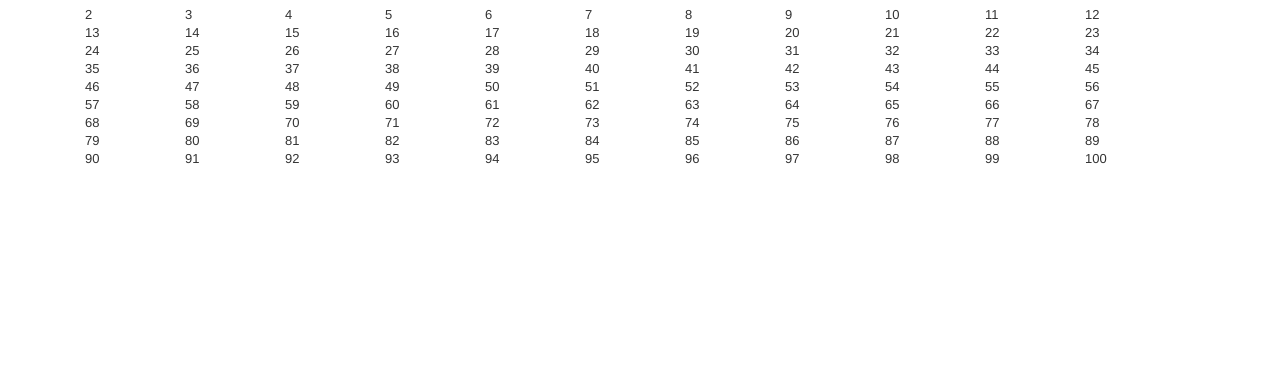
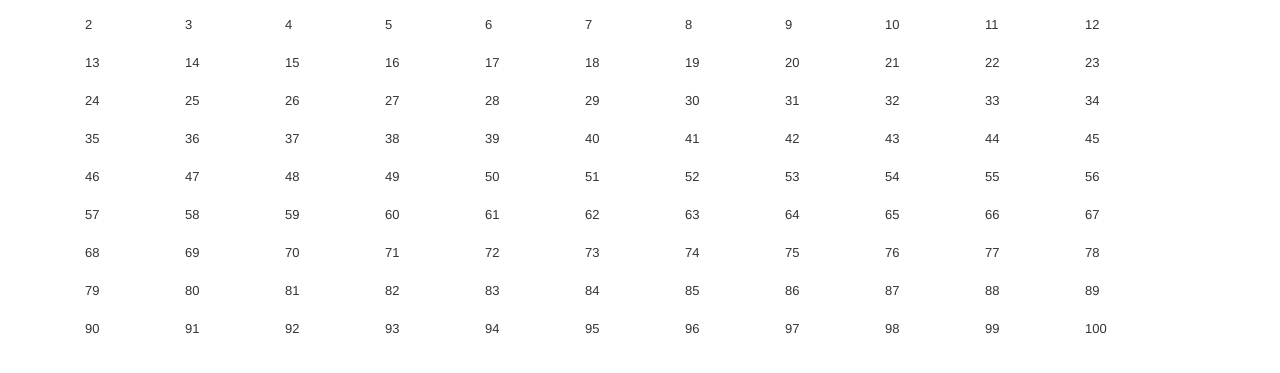
Before and after one commit to danielabar/AngularPrime, a plain HTML site: page app/index.html in a window 1280 px wide. Shown: the part 117-490 px from the top of the page. Drawn offline with Linux system fonts and the light colour scheme.

Commit message:
improve numbers grid layout

```diff
--- a/app/css/app.css
+++ b/app/css/app.css
@@ -1,3 +1,4 @@
 .primeCandidateDisplay {
-	margin:15px 15px 15px 15px;
+	margin-top: 10px;
+	margin-bottom: 10px;
 }
--- a/app/index.html
+++ b/app/index.html
@@ -45,20 +45,12 @@
     <div class="container">
       <div class="row">
         <div id="grid" class="span12">
-            <div ng-repeat="primeCandidate in primeCandidates" class="span1 align-right">
+            <div ng-repeat="primeCandidate in primeCandidates" class="span1 align-right primeCandidateDisplay">
                 {{primeCandidate.value}}
             </div>
          </div>
        </div>
     </div>
 
-    <!--
-    <div class="row">
-        <div class="span9">
-            <span class="primeCandidateDisplay" ng-repeat="primeCandidate in primeCandidates">{{primeCandidate.value}}</span>
-        </div>
-    </div>
-  -->
-
 </body>
 </html>
```
